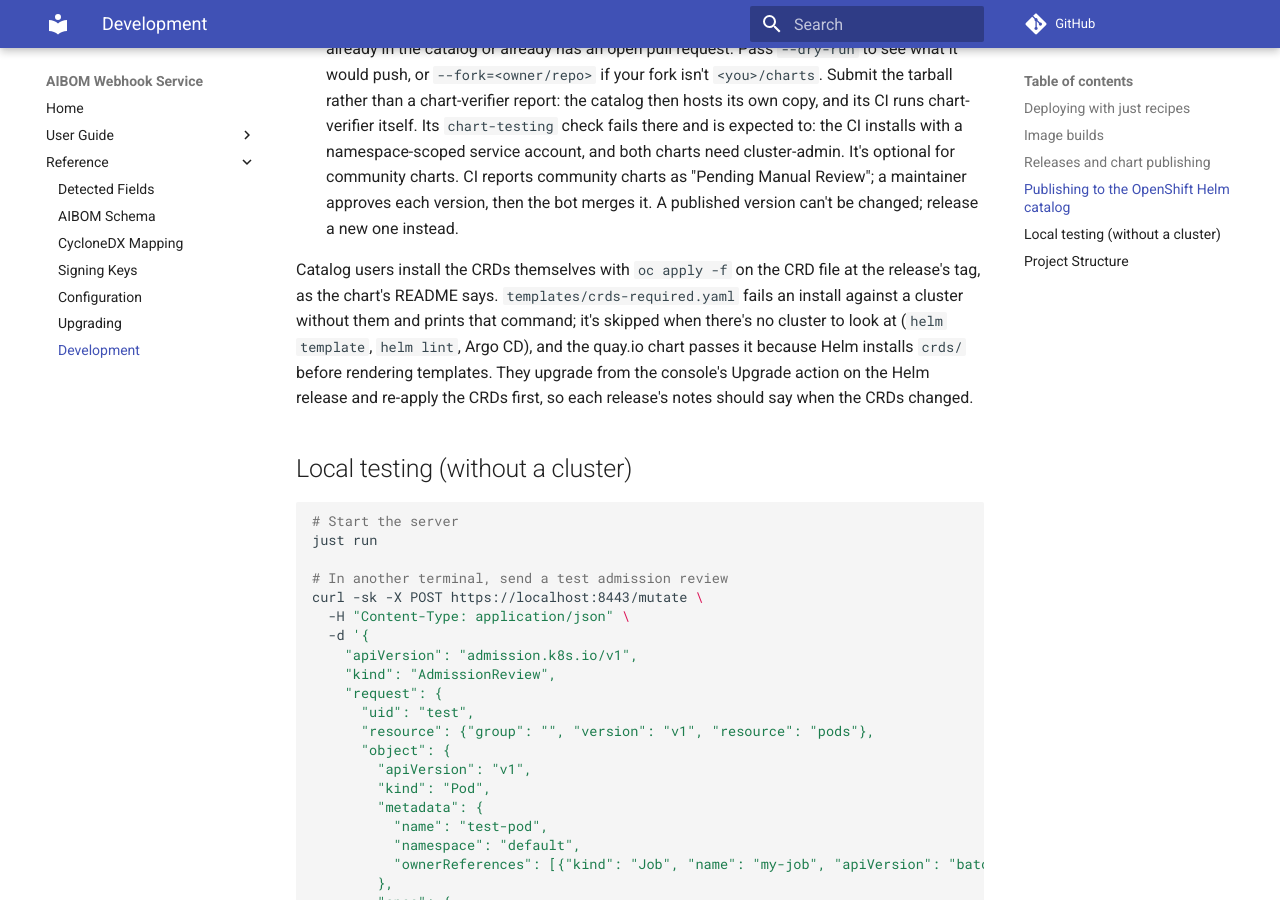
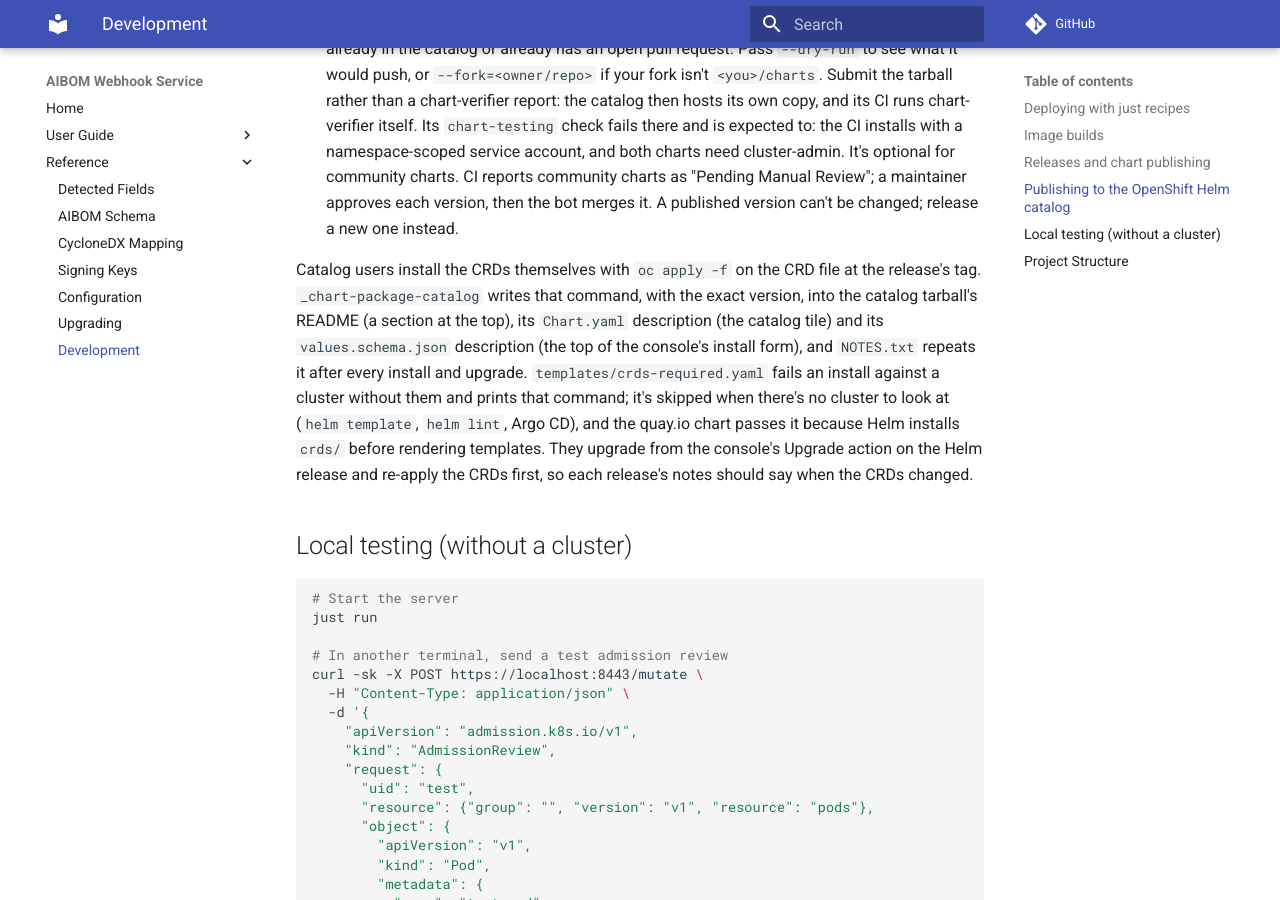
Before and after one commit to gavinsan33/aibom-webhook-service, an MkDocs documentation site: the page built from docs/reference/development.md, in a window 1280 px wide and 900 px high, scrolled down 3279 px. Built offline with MkDocs 1.6.1 and Material for MkDocs 9.7.7, drawn with Linux system fonts in a browser that asks for light colours; comment, search, counter and statistics services are not loaded.

Commit message:
Make the CRD prerequisite unmissable for catalog installs
The catalog copy's tile description, install form and README now carry
the exact oc apply command for its version, and the README leads with
it. NOTES.txt repeats it after every install and upgrade, since Helm
never updates the CRDs, and the missing-CRD error says why they're
missing.

```diff
--- a/docs/reference/development.md
+++ b/docs/reference/development.md
@@ -73,7 +73,7 @@ Both charts are submitted to [openshift-helm-charts/charts](https://github.com/o
 1. **Once, register the charts.** In a fork of that repository, add each `OWNERS` file from `catalog/` at `charts/community/project-aibom/<chart>/OWNERS` and open a pull request to `main` for each. Their CI always reports these as failed ("OWNERS file changes require manual review by maintainers"); a maintainer reviews and merges them by hand, which can take weeks. Wait for both to merge. Only the GitHub users listed in `users` can submit versions.
 2. **For each release you want in the catalog,** run `just catalog-submit --version=X.Y.Z` as a user listed in OWNERS. Not every release has to go there, and a published version can't be withdrawn. The recipe takes the tarballs from the release's GitHub release, which has exactly what was published: the namespace chart's, and for the webhook chart `aibom-webhook-X.Y.Z-catalog.tgz`, which `release.yml` packages without the `crds/` directory because the catalog's maintainers don't accept CRDs in community charts. Releases up to v1.0.2 don't have it and can't be submitted. It adds each one to your fork as `charts/community/project-aibom/<chart>/X.Y.Z/<chart>-X.Y.Z.tgz` on its own branch off the catalog's `main`. It then opens one pull request per chart. It refuses a version that's already in the catalog or already has an open pull request. Pass `--dry-run` to see what it would push, or `--fork=<owner/repo>` if your fork isn't `<you>/charts`. Submit the tarball rather than a chart-verifier report: the catalog then hosts its own copy, and its CI runs chart-verifier itself. Its `chart-testing` check fails there and is expected to: the CI installs with a namespace-scoped service account, and both charts need cluster-admin. It's optional for community charts. CI reports community charts as "Pending Manual Review"; a maintainer approves each version, then the bot merges it. A published version can't be changed; release a new one instead.
 
-Catalog users install the CRDs themselves with `oc apply -f` on the CRD file at the release's tag, as the chart's README says. `templates/crds-required.yaml` fails an install against a cluster without them and prints that command; it's skipped when there's no cluster to look at (`helm template`, `helm lint`, Argo CD), and the quay.io chart passes it because Helm installs `crds/` before rendering templates. They upgrade from the console's Upgrade action on the Helm release and re-apply the CRDs first, so each release's notes should say when the CRDs changed.
+Catalog users install the CRDs themselves with `oc apply -f` on the CRD file at the release's tag. `_chart-package-catalog` writes that command, with the exact version, into the catalog tarball's README (a section at the top), its `Chart.yaml` description (the catalog tile) and its `values.schema.json` description (the top of the console's install form), and `NOTES.txt` repeats it after every install and upgrade. `templates/crds-required.yaml` fails an install against a cluster without them and prints that command; it's skipped when there's no cluster to look at (`helm template`, `helm lint`, Argo CD), and the quay.io chart passes it because Helm installs `crds/` before rendering templates. They upgrade from the console's Upgrade action on the Helm release and re-apply the CRDs first, so each release's notes should say when the CRDs changed.
 
 ## Local testing (without a cluster)
 
```
Also changed, not shown: charts/aibom-webhook/README.md (+12 -10 lines), 3 other files.
